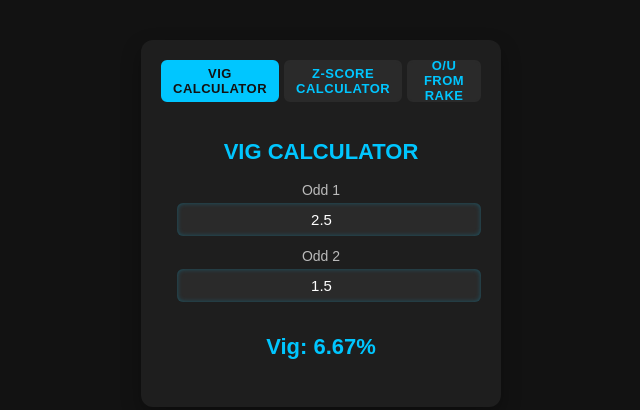
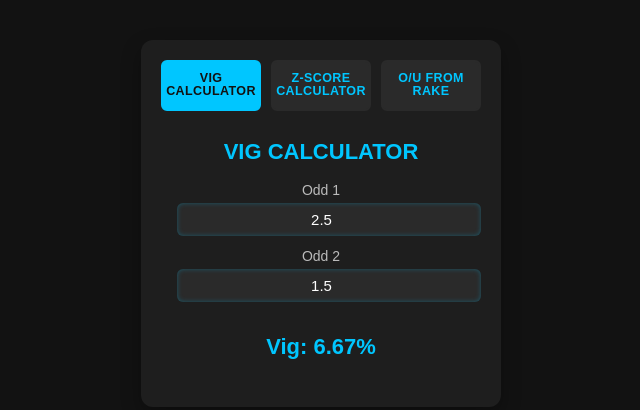
Before and after one commit to TradingSM/rake, a plain HTML site: page index.html in a window 1280 px wide. Shown: the part 177-587 px from the top of the page, without its empty margins (319-959 px from the left). Drawn offline with Linux system fonts and the light colour scheme.

Commit message:
Update style.css

```diff
--- a/style.css
+++ b/style.css
@@ -30,28 +30,33 @@ body {
     height: 42px;
     position: relative;
     z-index: 10;
-    gap: 5px;
+    gap: 6px;
+    flex-wrap: wrap; /* Allows wrapping if needed */
 }
 
 /* Pill buttons */
 .nav-btn {
     background: #2a2a2a;
     color: #00c6ff;
-    padding: 10px;
+    padding: 10px 6px;
     border: 2px solid #2a2a2a;
     border-radius: 6px;
     cursor: pointer;
-    font-size: 13px;
-    height: 100%;
-    flex: 1;
+    font-size: 12.5px;
+    flex: 1 1 30%; /* Responsive layout: grow, shrink, basis */
+    min-width: 90px;
+    max-width: 100px;
     display: flex;
     align-items: center;
     justify-content: center;
     text-transform: uppercase;
     font-weight: bold;
     transition: background 0.2s ease-in-out, border 0.2s ease-in-out;
-    letter-spacing: 0.5px;
+    letter-spacing: 0.4px;
+    text-align: center;
+    line-height: 1.1;
 }
+
 
 .nav-btn.active {
     background: #00c6ff;
```
